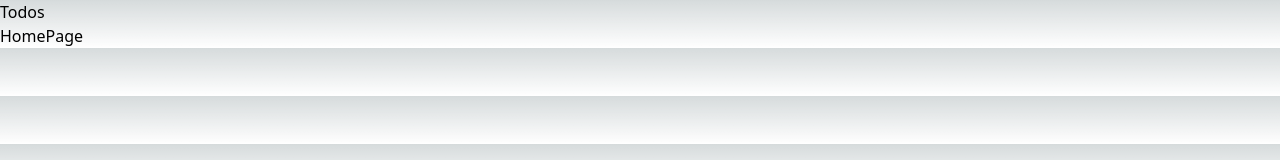
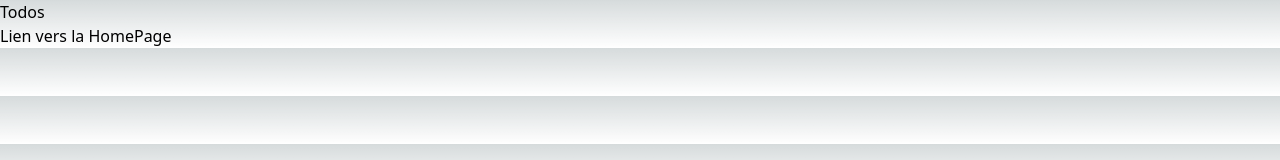
Before and after one commit to Lugdu84/first-project-for-mentoring, a Next.js app: page /todos in a window 1280 px wide. Shown: the top 160 px of the page. Built offline with nearby package versions, Linux system fonts and the light colour scheme.

Commit message:
change link for todo page

```diff
--- a/src/pages/todos.jsx
+++ b/src/pages/todos.jsx
@@ -4,7 +4,7 @@ export default function Todos() {
 	return (
 		<div>
 			<h1>Todos</h1>
-			<Link href={"/"}>HomePage</Link>
+			<Link href={"/"}>Lien vers la HomePage</Link>
 		</div>
 	);
 }
```
